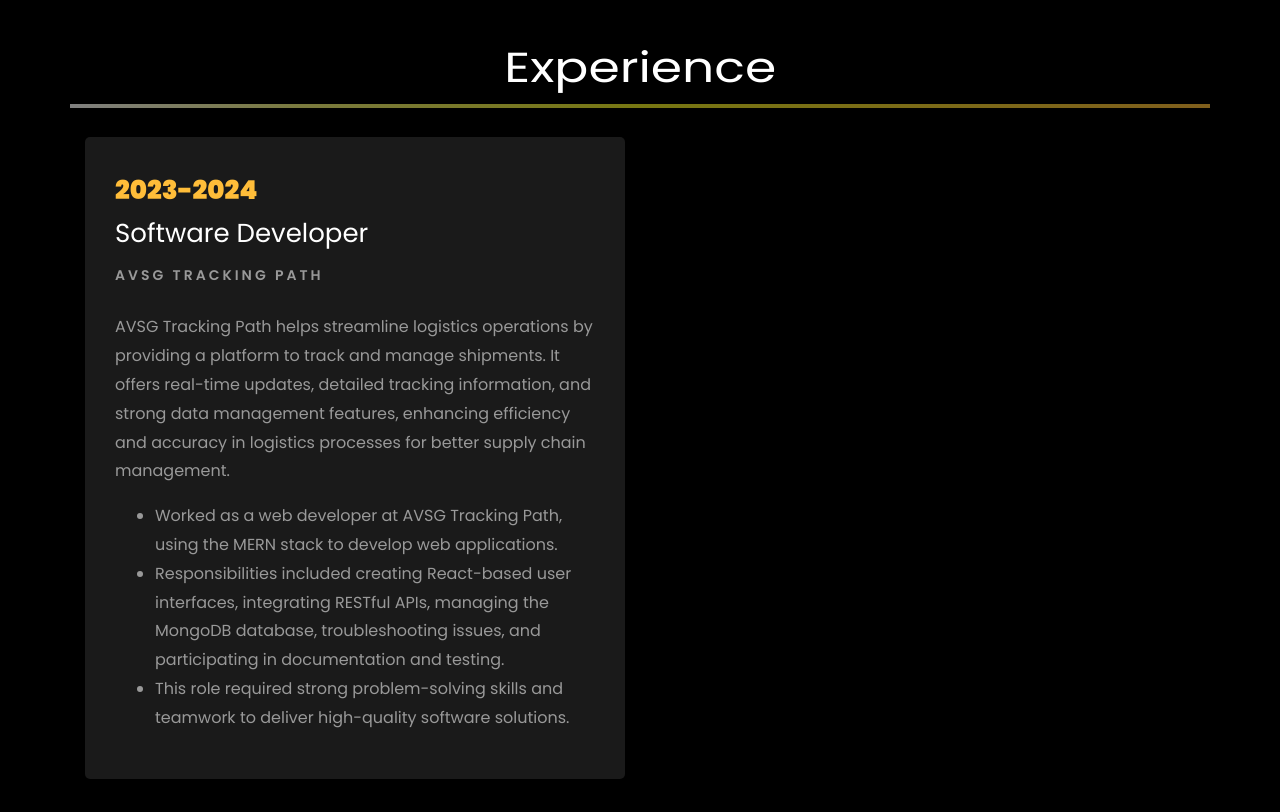
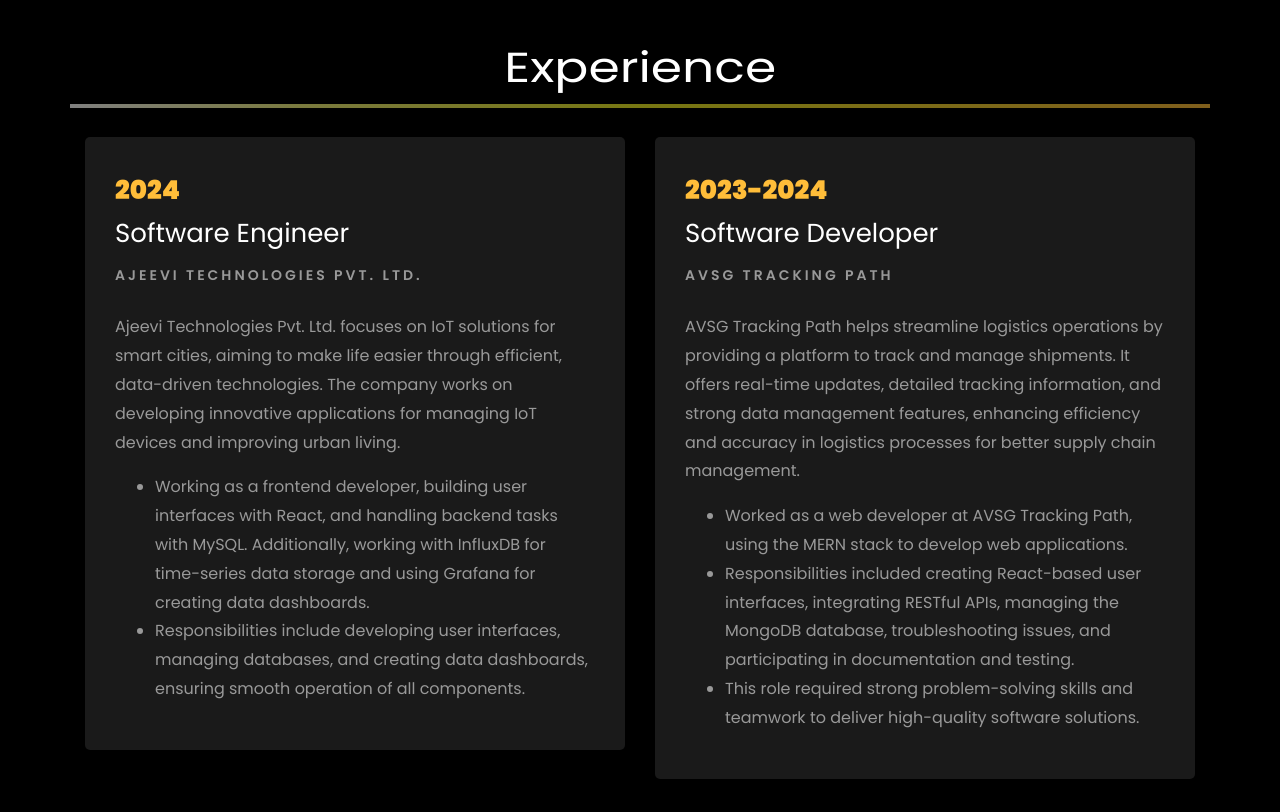
Before and after one commit to akash-maurya123/My-Portfolio, a plain HTML site: page index.html in a window 1280 px wide. Shown: the part 1940-2752 px from the top of the page. Drawn offline with Linux system fonts and the light colour scheme; files whose address does not match are found by name.

Commit message:
Update index.html

```diff
--- a/index.html
+++ b/index.html
@@ -326,22 +326,20 @@
 		<br>
 
 		<div class="row">
-			<!-- <div class="col-md-6">
+			 <div class="col-md-6">
 				<div class="resume-wrap ftco-animate">
 					<span class="date">2024</span>
 					<h2>Software Engineer</h2>
-					<span class="position">SRDT</span>
-					<p class="mt-4">
-						SRDT is a leading technology solutions provider.
-						<ul>
-							<li>Optimized database performance and wrote complex SQL queries to ensure data integrity.</li>
-							<li>Collaborated with developers to design and implement efficient database structures, stored procedures, and triggers.</li>
-							<li>Conducted database tuning, indexing, and troubleshooting to maintain optimal system performance.</li>
+					<span class="position">Ajeevi Technologies Pvt. Ltd.</span>
+					<p class="mt-4">Ajeevi Technologies Pvt. Ltd. focuses on IoT solutions for smart cities, aiming to make life easier through efficient, data-driven technologies. The company works on developing innovative applications for managing IoT devices and improving urban living.
+					<ul>
+							<li>Working as a frontend developer, building user interfaces with React, and handling backend tasks with MySQL. Additionally, working with InfluxDB for time-series data storage and using Grafana for creating data dashboards.</li>
+							<li>Responsibilities include developing user interfaces, managing databases, and creating data dashboards, ensuring smooth operation of all components.</li>
 						</ul>
 					</p>
 				</div>
 			</div>
-			 -->
+
 
 				<div class="col-md-6">
 					<div class="resume-wrap ftco-animate">
```
